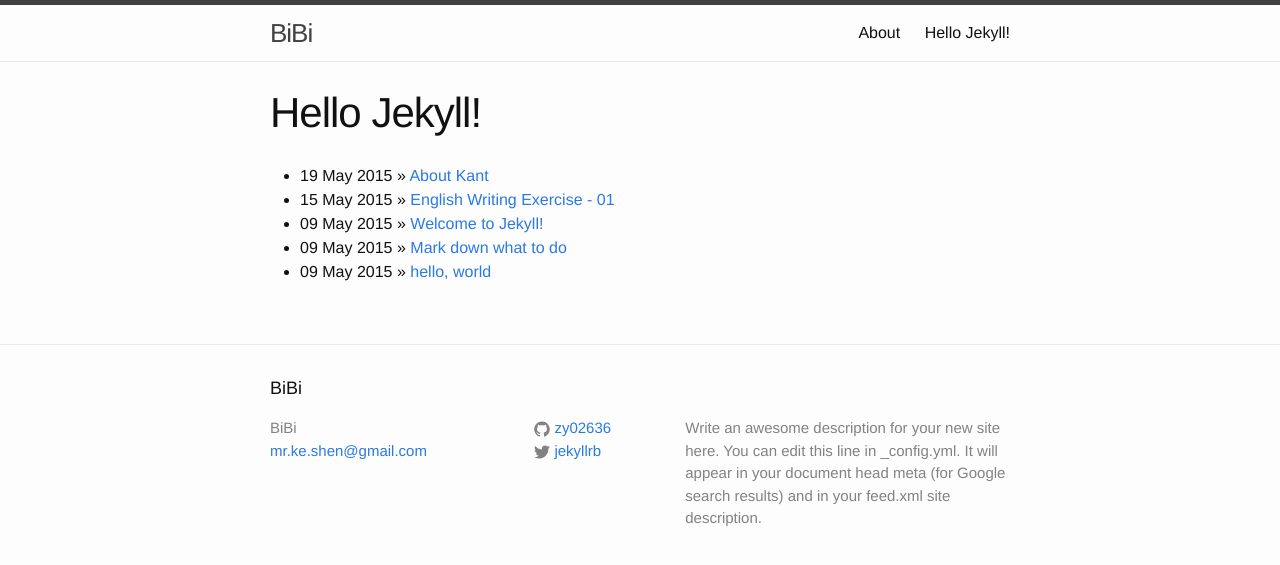
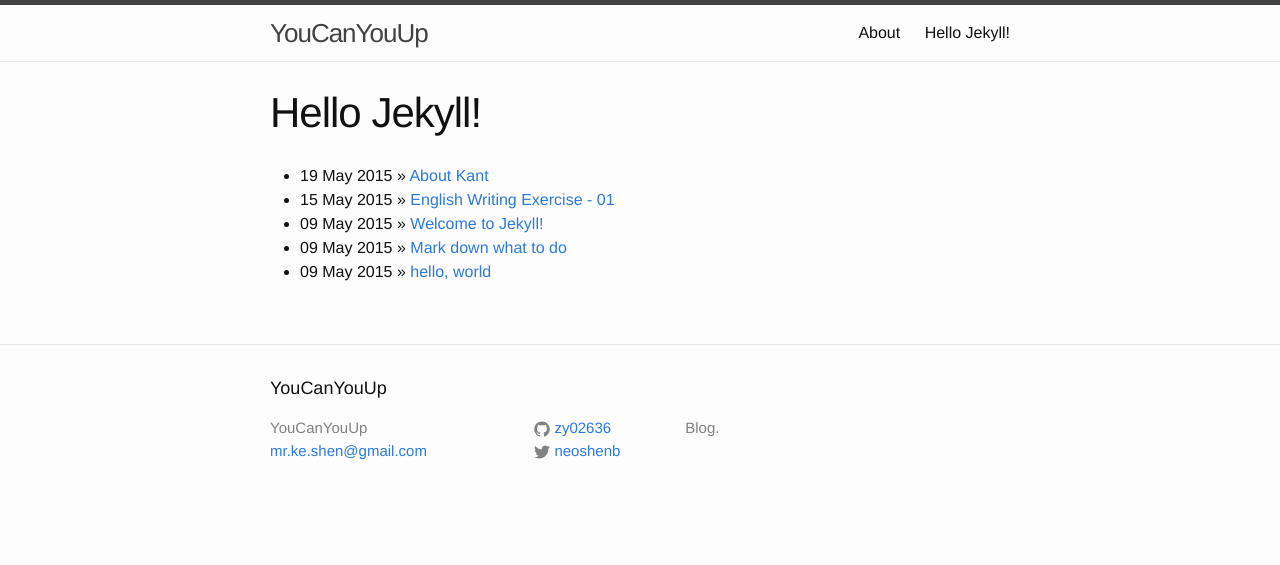
Before and after one commit to zy02636/blog, a Jekyll site: the page built from index.html, in a window 1280 px wide. Shown: the top 565 px of the page. Built offline with Jekyll 4.4.1, drawn with Linux system fonts in a browser that asks for light colours.

Commit message:
update config file

```diff
--- a/_config.yml
+++ b/_config.yml
@@ -1,14 +1,11 @@
 # Site settings
-title: BiBi
+title: YouCanYouUp
 email: mr.ke.shen@gmail.com
-description: > # this means to ignore newlines until "baseurl:"
-  Write an awesome description for your new site here. You can edit this
-  line in _config.yml. It will appear in your document head meta (for
-  Google search results) and in your feed.xml site description.
+description: Blog.
 baseurl: /blog
 encoding: utf-8
 url: "http://yourdomain.com" # the base hostname & protocol for your site
-twitter_username: jekyllrb
+twitter_username: neoshenb
 github_username:  zy02636
 
 # Build settings
```
Also changed, not shown: 7 other files.
